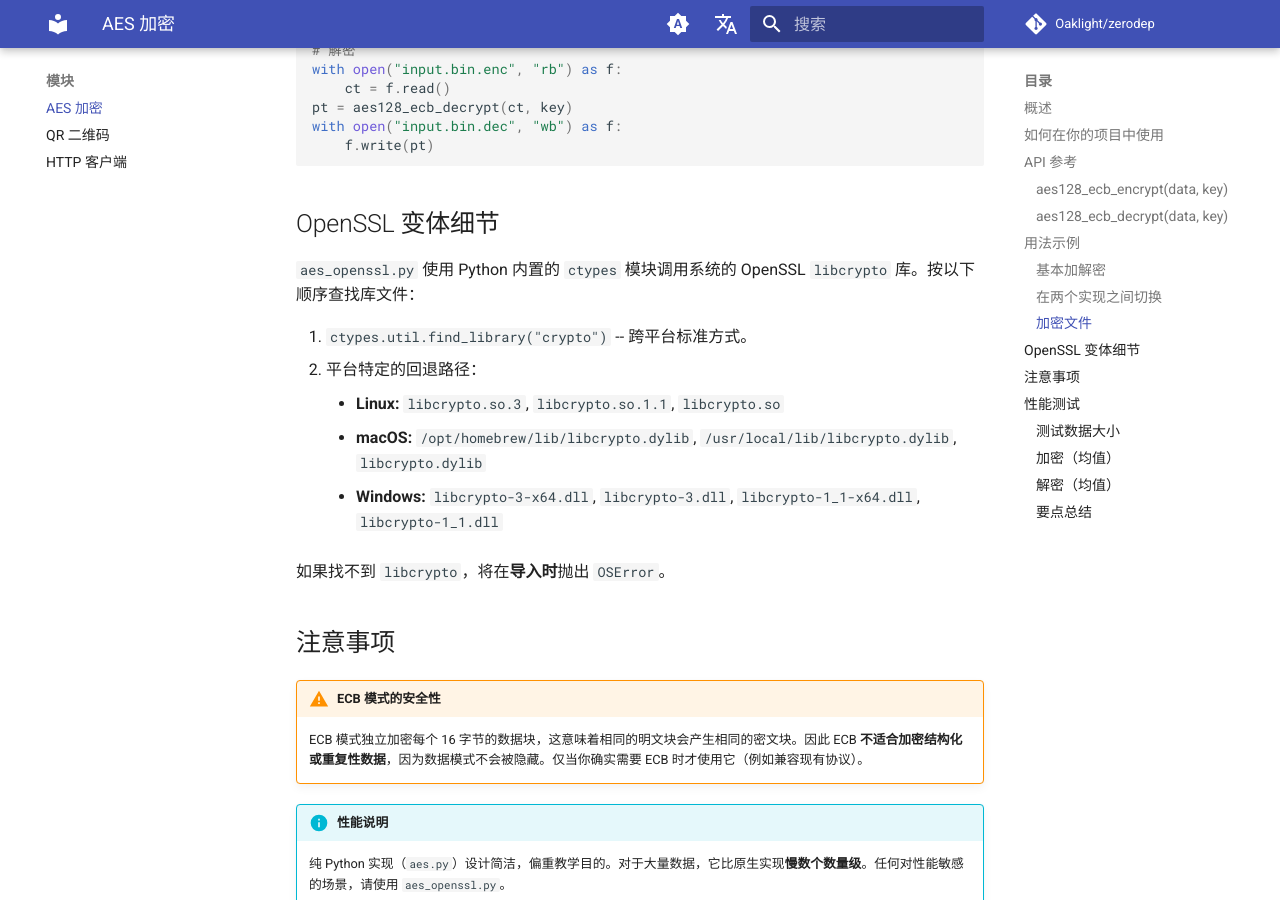
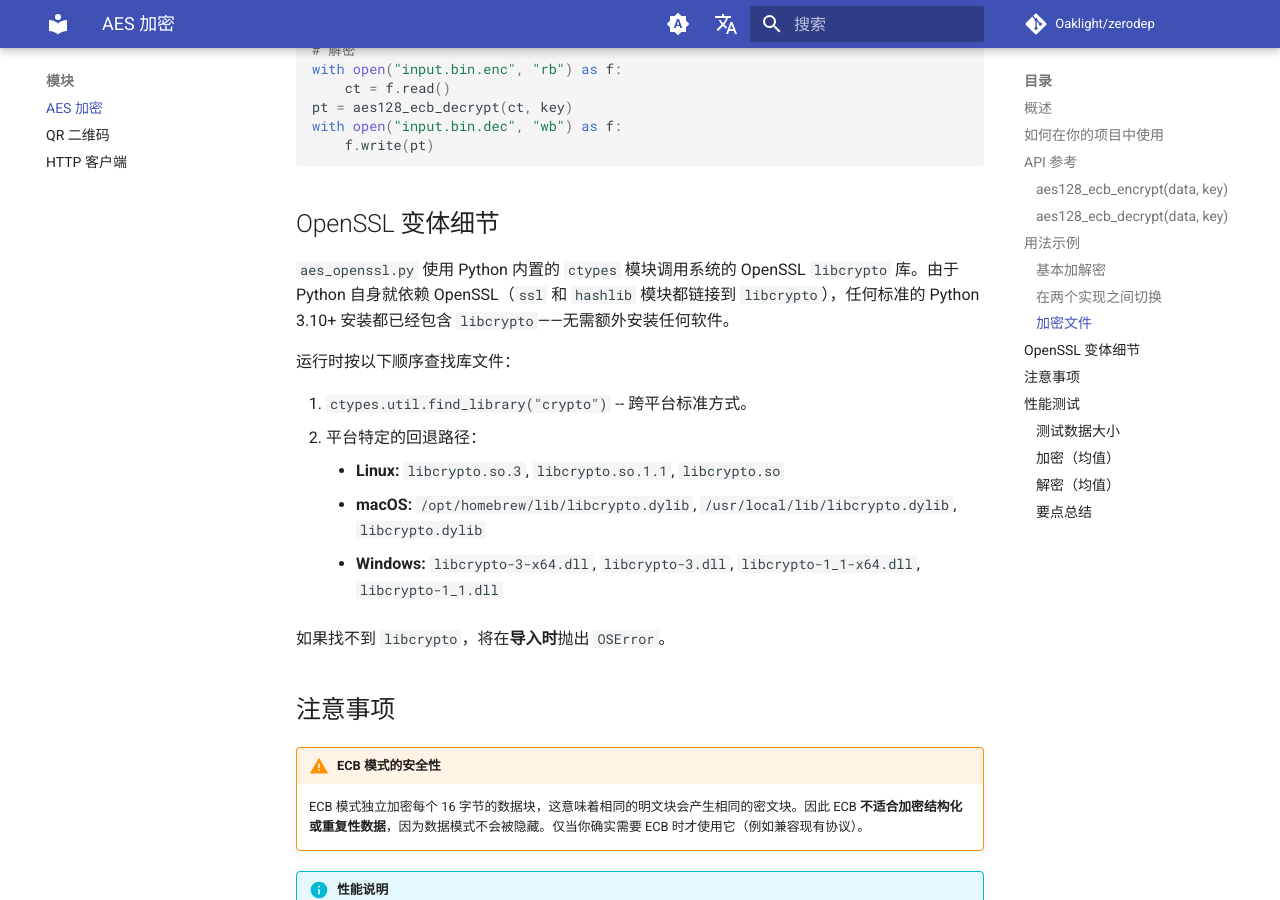
Before and after one commit to Oaklight/zerodep, an MkDocs documentation site: the page built from docs/modules/aes.md, in a window 1280 px wide and 900 px high, scrolled down 3103 px. Built offline with MkDocs 1.6.1 and Material for MkDocs 9.7.7, drawn with Linux system fonts in a browser that asks for light colours; comment, search, counter and statistics services are not loaded.

Commit message:
clarify libcrypto availability and QR performance trade-off
- AES: note that libcrypto is already present in any standard Python 3.10+
  installation since Python itself depends on OpenSSL
- QR: explain that no universally pre-installed C library exists for QR
  generation, unlike AES which can leverage system libcrypto

```diff
--- a/docs/modules/aes.md
+++ b/docs/modules/aes.md
@@ -145,7 +145,9 @@ with open("input.bin.dec", "wb") as f:
 
 ## OpenSSL 变体细节
 
-`aes_openssl.py` 使用 Python 内置的 `ctypes` 模块调用系统的 OpenSSL `libcrypto` 库。按以下顺序查找库文件：
+`aes_openssl.py` 使用 Python 内置的 `ctypes` 模块调用系统的 OpenSSL `libcrypto` 库。由于 Python 自身就依赖 OpenSSL（`ssl` 和 `hashlib` 模块都链接到 `libcrypto`），任何标准的 Python 3.10+ 安装都已经包含 `libcrypto`——无需额外安装任何软件。
+
+运行时按以下顺序查找库文件：
 
 1. `ctypes.util.find_library("crypto")` -- 跨平台标准方式。
 2. 平台特定的回退路径：
```
Also changed, not shown: docs/modules/qr.md (+1 -1 lines).
